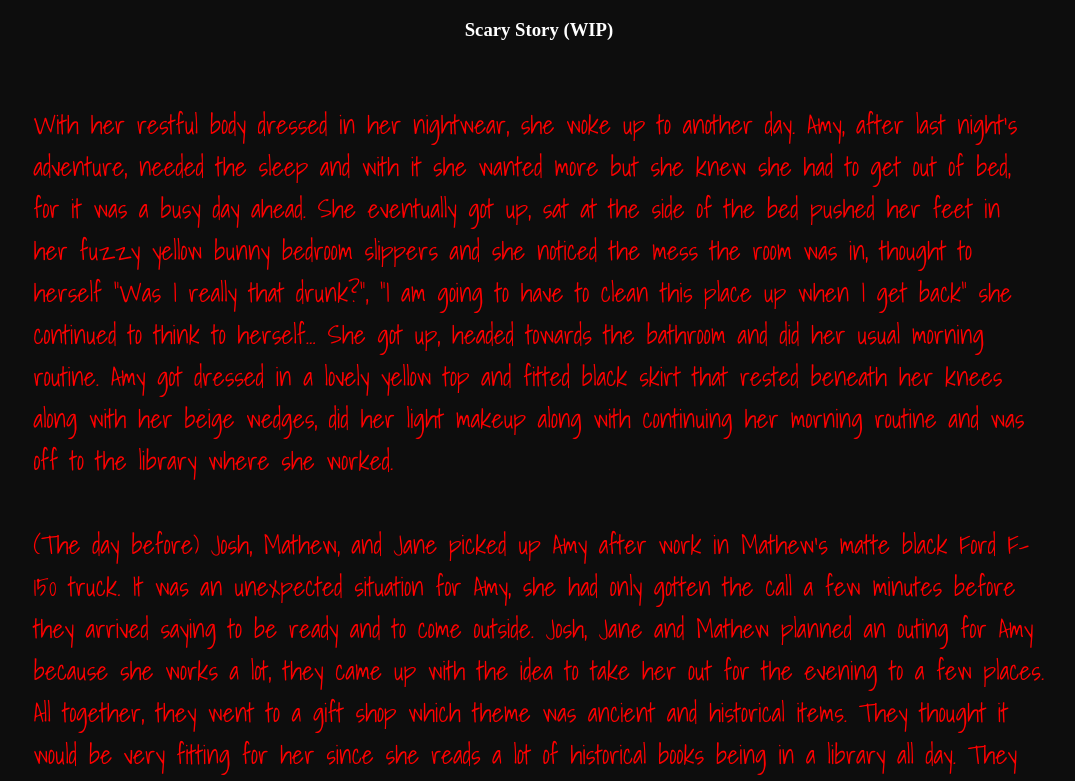
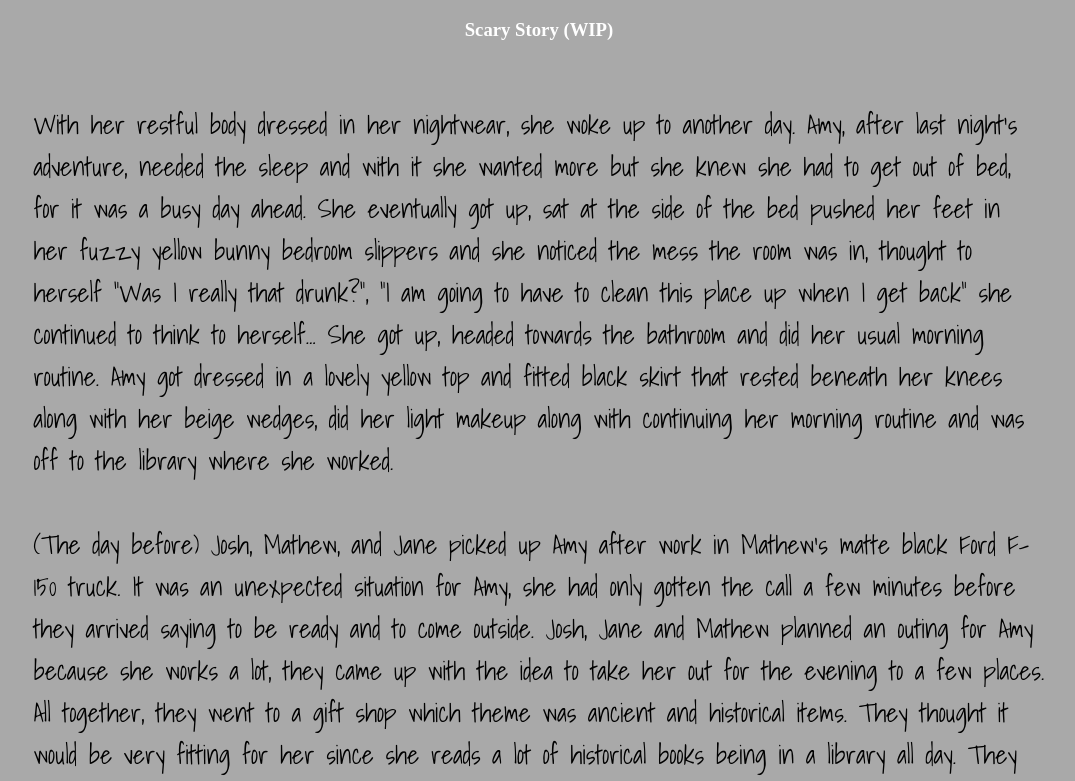
Before and after one commit to KS-Tmc/super-duper-potato, a plain HTML site: page index.html in a window 1280 px wide. Shown: the top 781 px of the page, without its empty margins (101-1176 px from the left). Drawn offline with Linux system fonts and the light colour scheme.

Commit message:
Update styles.css
Changed background colour and font colours

```diff
--- a/styles.css
+++ b/styles.css
@@ -5,7 +5,7 @@
 
 p{
 	font-size: 26px;
-	color:  #ff0000;
+
 	word-wrap: break-word;
 	padding-left: 10%;
 	padding-right:10%;
@@ -15,7 +15,7 @@ p{
 
 
 body{
-	background-color: #0d0d0d;
+	background-color: #A9A9A9;
 }
 
 .heading{
```
